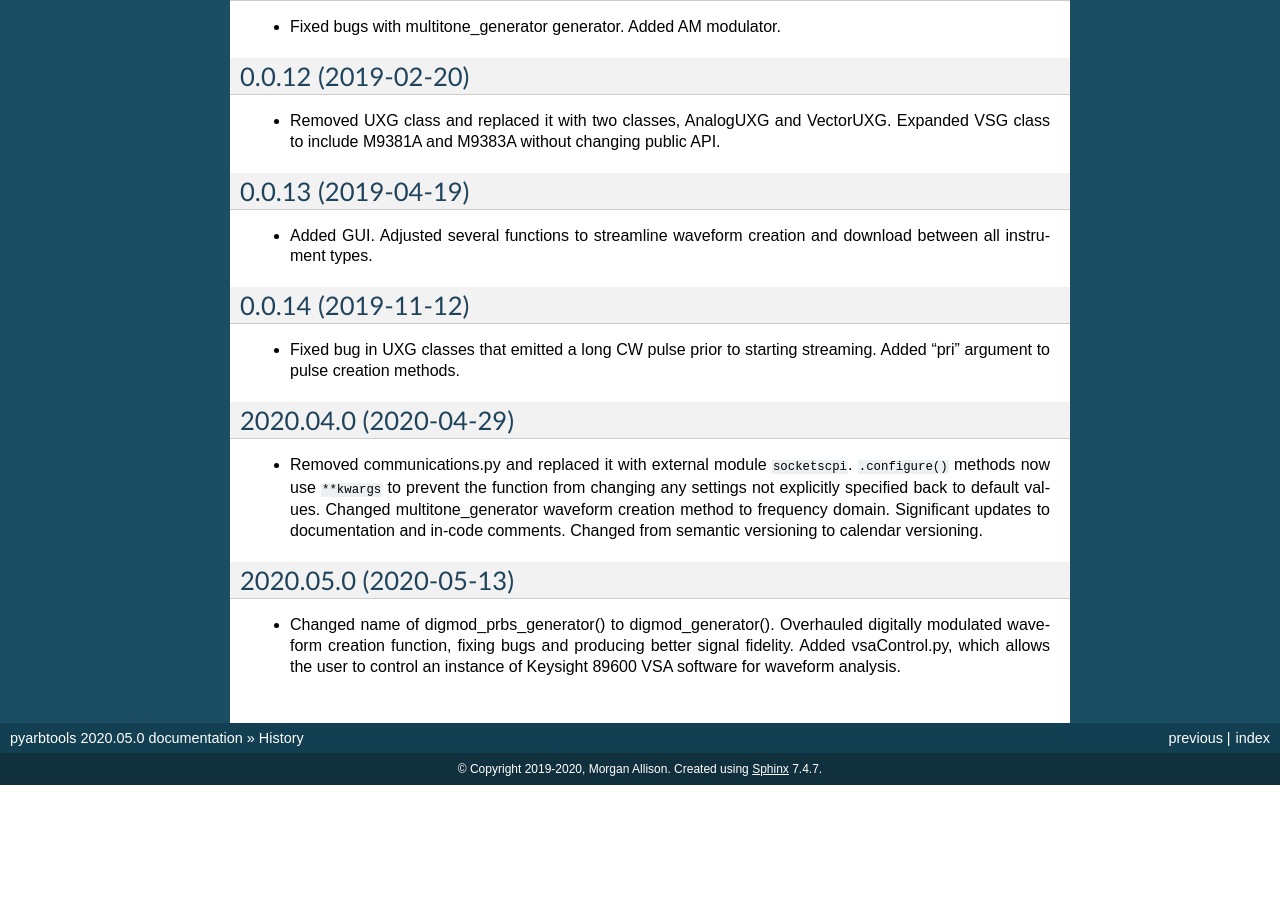
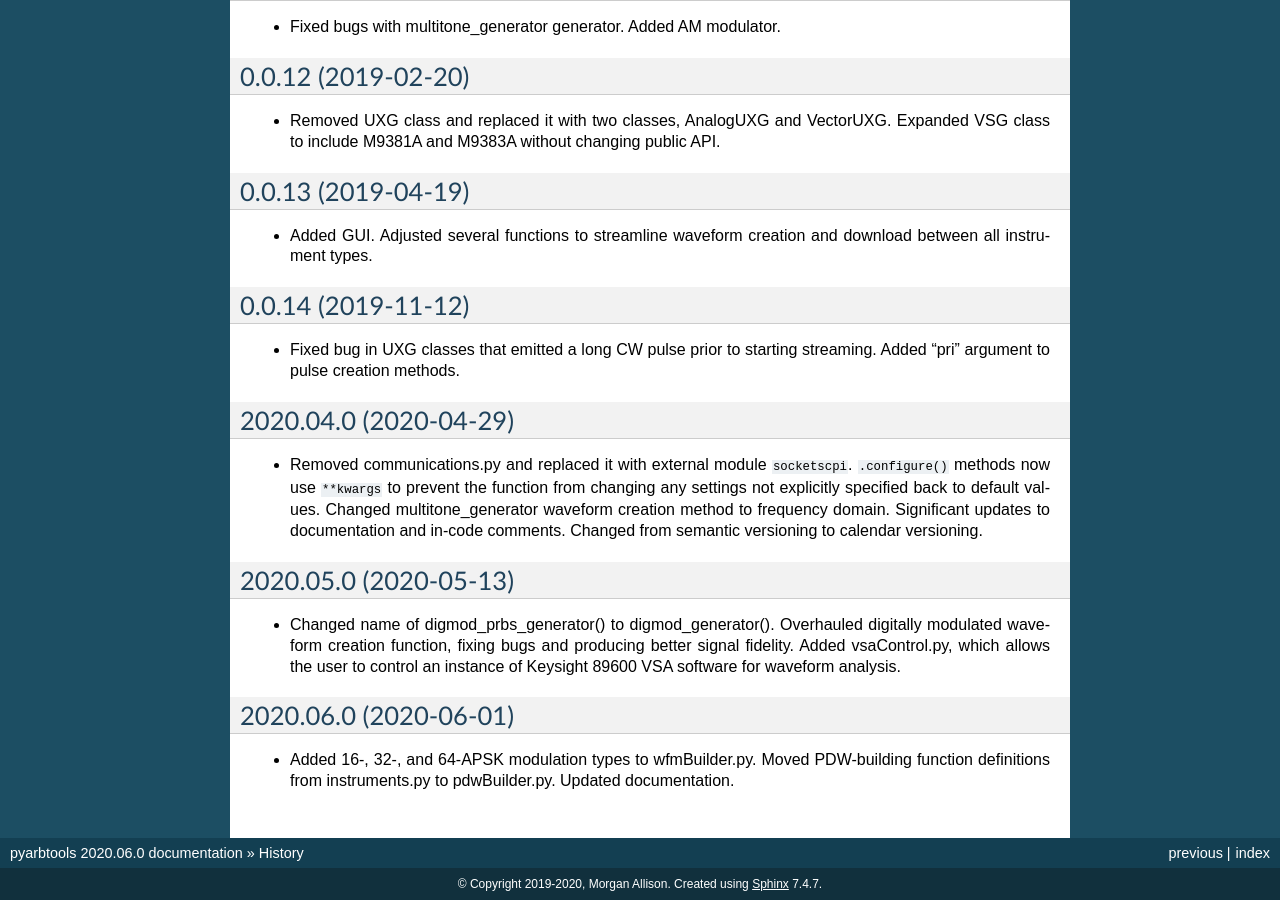
Before and after one commit to morgan-at-keysight/pyarbtools, a Sphinx documentation site: the page built from docs/history.rst, in a window 1280 px wide and 900 px high, scrolled down 611 px. Built offline with Sphinx 7.4.7, drawn with Linux system fonts in a browser that asks for light colours; before the commit the page ends 1396 px from its top, so only the background shows below that; some of the changed text lies outside the part shown.

Commit message:
Updated documentation for 2020.06.0 release.

```diff
--- a/conf.py
+++ b/conf.py
@@ -26,10 +26,10 @@ author = 'Morgan Allison'
 
 # The short X.Y version
 # version = pyarbtools.__version__
-version = u'2020.05.0'
+version = u'2020.06.0'
 # The full version, including alpha/beta/rc tags
 # release = pyarbtools.__version__
-release = u'2020.05.0'
+release = u'2020.06.0'
 
 
 # -- General configuration ---------------------------------------------------
--- a/docs/conf.py
+++ b/docs/conf.py
@@ -57,10 +57,10 @@ author = u"Morgan Allison"
 #
 # The short X.Y version.
 # version = pyarbtools.__version__
-version = u'2020.05.0'
+version = u'2020.06.0'
 # The full version, including alpha/beta/rc tags.
 # release = pyarbtools.__version__
-release = u'2020.05.0'
+release = u'2020.06.0'
 
 # The language for content autogenerated by Sphinx. Refer to documentation
 # for a list of supported languages.
--- a/docs/history.rst
+++ b/docs/history.rst
@@ -51,3 +51,8 @@ History
 ----------------------
 
 * Changed name of digmod_prbs_generator() to digmod_generator(). Overhauled digitally modulated waveform creation function, fixing bugs and producing better signal fidelity. Added vsaControl.py, which allows the user to control an instance of Keysight 89600 VSA software for waveform analysis.
+
+2020.06.0 (2020-06-01)
+----------------------
+
+* Added 16-, 32-, and 64-APSK modulation types to wfmBuilder.py. Moved PDW-building function definitions from instruments.py to pdwBuilder.py. Updated documentation.
--- a/pyarbtools/__init__.py
+++ b/pyarbtools/__init__.py
@@ -15,9 +15,8 @@ YOU NEED TO UPDATE THE VERSION IN THE FOLLOWING FILES
 
 __author__ = """Morgan Allison"""
 __email__ = 'morgan.j.allison@gmail.com'
-__version__ = '2020.05.0'
+__version__ = '2020.06.0'
 
-# from pyarbtools import communications
 from pyarbtools import instruments
 from pyarbtools import wfmBuilder
 from pyarbtools import error
--- a/setup.py
+++ b/setup.py
@@ -22,7 +22,7 @@ setup(author="Morgan Allison", author_email='morgan.allison@keysight.com',
       packages=find_packages(exclude=['docs', 'tests']), install_requires=['numpy', 'scipy', 'socketscpi', 'matplotlib'],
       license="GNU General Public License v3", long_description=readme + '\n\n' + history, include_package_data=True,
       keywords='PyArbTools', name='PyArbTools', setup_requires=setup_requirements, test_suite='tests',
-      tests_require=test_requirements, url='https://github.com/morgan-at-keysight/pyarbtools', version='2020.05.0',
+      tests_require=test_requirements, url='https://github.com/morgan-at-keysight/pyarbtools', version='2020.06.0',
       zip_safe=False,  # name='pyarbtools',
       # version='0.0.14.1',
       # author='Morgan Allison',
```
Also changed, not shown: docs/usage.rst (+10 -5 lines), 3 other files.
